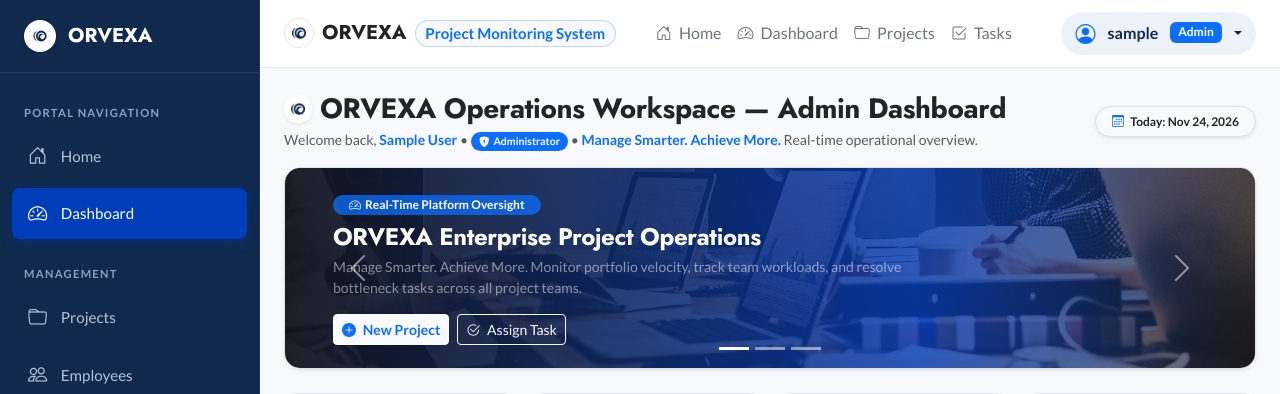
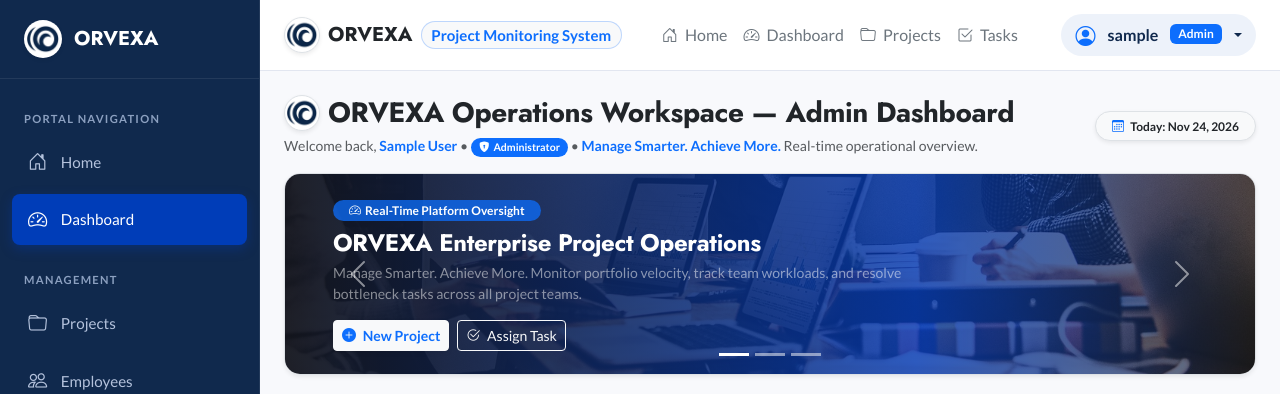
Before and after one commit to Aman1879/Project-Monitoring-, a Django app: page /preview/ in a window 1280 px wide. Shown: the top 394 px of the page. Run offline with Django 5.2, Linux system fonts and the light colour scheme; the visitor is signed in with stand-in values (Sample User, id 1); data comes from the database, SQL or seed files in the repository; data that the repository does not hold is empty.

Commit message:
Optimize logo crop and increase logo sizes on dashboard and navigation

```diff
--- a/static/css/style.css
+++ b/static/css/style.css
@@ -75,13 +75,13 @@ h1, h2, h3, h4, h5, h6, .font-headline, .font-title {
 }
 
 #sidebar .sidebar-brand img {
-    width: 32px;
-    height: 32px;
+    width: 38px;
+    height: 38px;
     object-fit: contain;
     border-radius: 50%;
     margin-right: 0.75rem;
     background: #ffffff;
-    padding: 2px;
+    padding: 1px;
 }
 
 #sidebar .nav-item {
--- a/templates/dashboard.html
+++ b/templates/dashboard.html
@@ -9,7 +9,7 @@
     <div class="d-flex flex-wrap justify-content-between align-items-center mb-3 gap-2">
         <div>
             <div class="d-flex align-items-center gap-2 mb-1">
-                <img src="{% static 'img/logo.webp' %}" alt="ORVEXA" class="rounded-circle shadow-sm" style="width: 28px; height: 28px; object-fit: contain;">
+                <img src="{% static 'img/logo.webp' %}" alt="ORVEXA" class="rounded-circle shadow-sm border border-light-outline-variant" style="width: 36px; height: 36px; object-fit: contain; background: #fff; padding: 1px;">
                 <h1 class="h3 fw-bold text-dark mb-0" style="font-family: 'Jost', sans-serif;">
                     ORVEXA Operations Workspace —
                     {% if is_staff or 'admin' in request.user.username.lower %}
--- a/templates/includes/navbar.html
+++ b/templates/includes/navbar.html
@@ -8,7 +8,7 @@
 
         <!-- Project Brand Title & Logo -->
         <a href="{% url 'home' %}" class="navbar-brand mb-0 h1 fs-5 d-flex align-items-center text-decoration-none" title="ORVEXA - Project Monitoring System">
-            <img src="{% static 'img/logo.webp' %}" alt="ORVEXA" class="rounded-circle me-2 border border-light-outline-variant" style="width: 30px; height: 30px; object-fit: contain; background: #fff;">
+            <img src="{% static 'img/logo.webp' %}" alt="ORVEXA" class="rounded-circle me-2 border border-light-outline-variant shadow-sm" style="width: 36px; height: 36px; object-fit: contain; background: #fff; padding: 1px;">
             <span class="fw-bold tracking-tight text-dark" style="font-family: 'Jost', sans-serif;">ORVEXA</span>
             <span class="badge bg-light text-primary border border-primary border-opacity-25 ms-2 d-none d-md-inline-block small rounded-pill">Project Monitoring System</span>
         </a>
```
Also changed, not shown: static/img/logo.webp.
